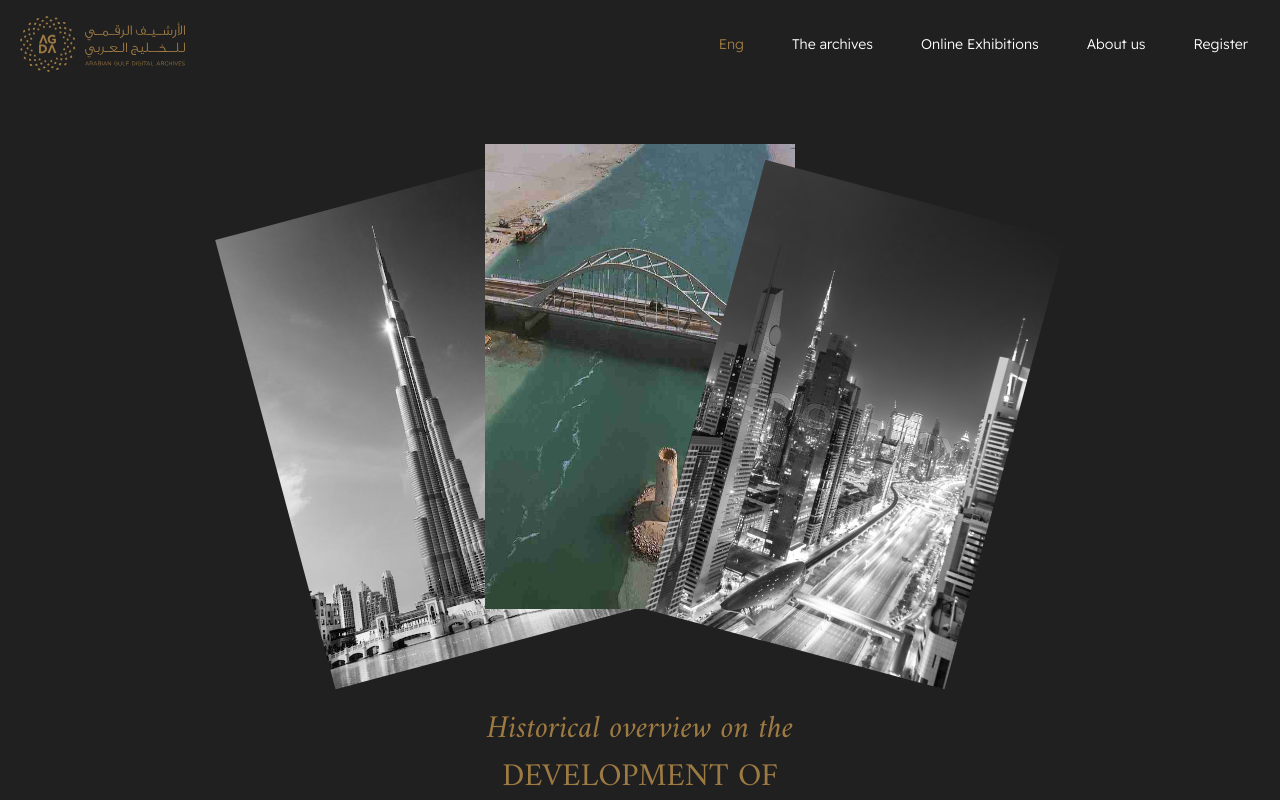
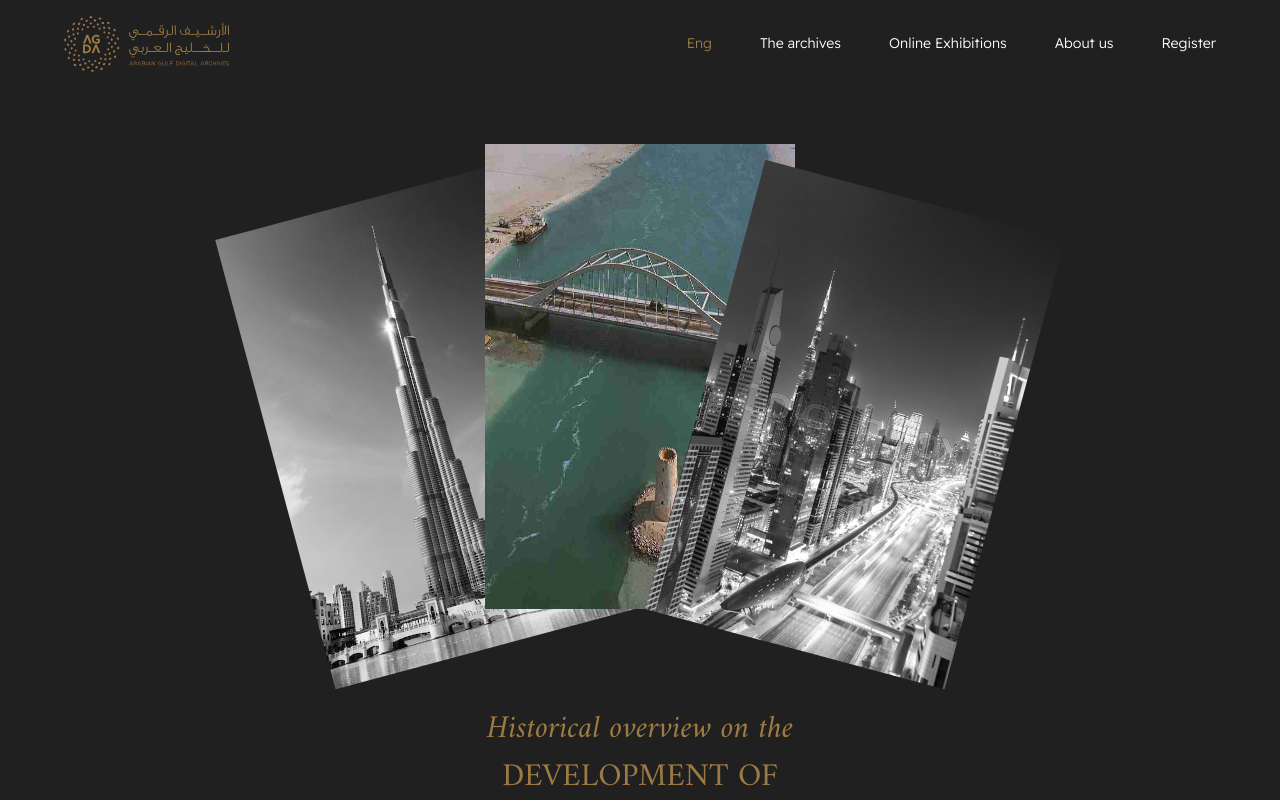
Before and after one commit to alexandermirzoyan/agda-ui-test, a React (Create React App) app: page / in a window 1280 px wide. Shown: the top 800 px of the page. Built offline with nearby package versions, Linux system fonts and the light colour scheme.

Commit message:
feat: Header layout minor changes

```diff
--- a/src/layouts/Header/index.js
+++ b/src/layouts/Header/index.js
@@ -1,16 +1,19 @@
 import logo from '../../assets/icons/logo.svg';
+import { TEXT_XS } from '../../commonStyles';
+
+const HEADER_PADDINGS = 'py-4 lg:ps-[54px] lg:pe-[64px] md:ps-[64px] md:pe-[64px] sm:ps-[21px] sm:pe-[32px] px-[16px]';
 
 export const Header = () => (
-  <header className='flex items-center justify-between lg:ps-14 lg:pe-16 ps-5 pe-8 py-4'>
+  <header className={`flex items-center justify-between ${HEADER_PADDINGS}`}>
     <img src={logo} alt='logo' className='lg:w-[242px] w-[165px]' />
-    <nav className='text-white text-sm md:block hidden'>
+    <nav className={`${TEXT_XS} sm:block hidden`}>
       <a className='lg:mr-14 mr-12 text-main-gold' href='#'>Eng</a>
       <a className='lg:mr-14 mr-12' href='#'>The archives</a>
       <a className='lg:mr-14 mr-12' href='#'>Online Exhibitions</a>
       <a className='lg:mr-14 mr-12' href='#'>About us</a>
       <a href='#'>Register</a>
     </nav>
-    <button className='w-[18px] block md:hidden'>
+    <button className='w-[18px] block sm:hidden'>
       <div className='bg-main-gold h-[1px] mb-1.5' />
       <div className='bg-main-gold h-[1px] mb-1.5' />
       <div className='bg-main-gold h-[1px]' />
```
